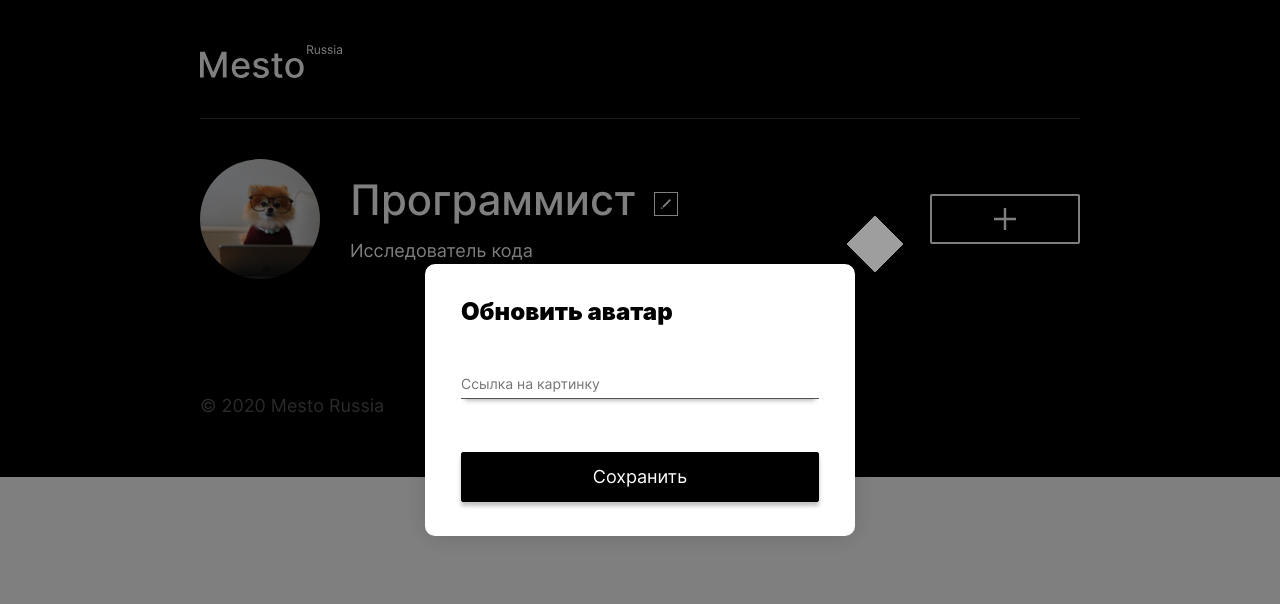
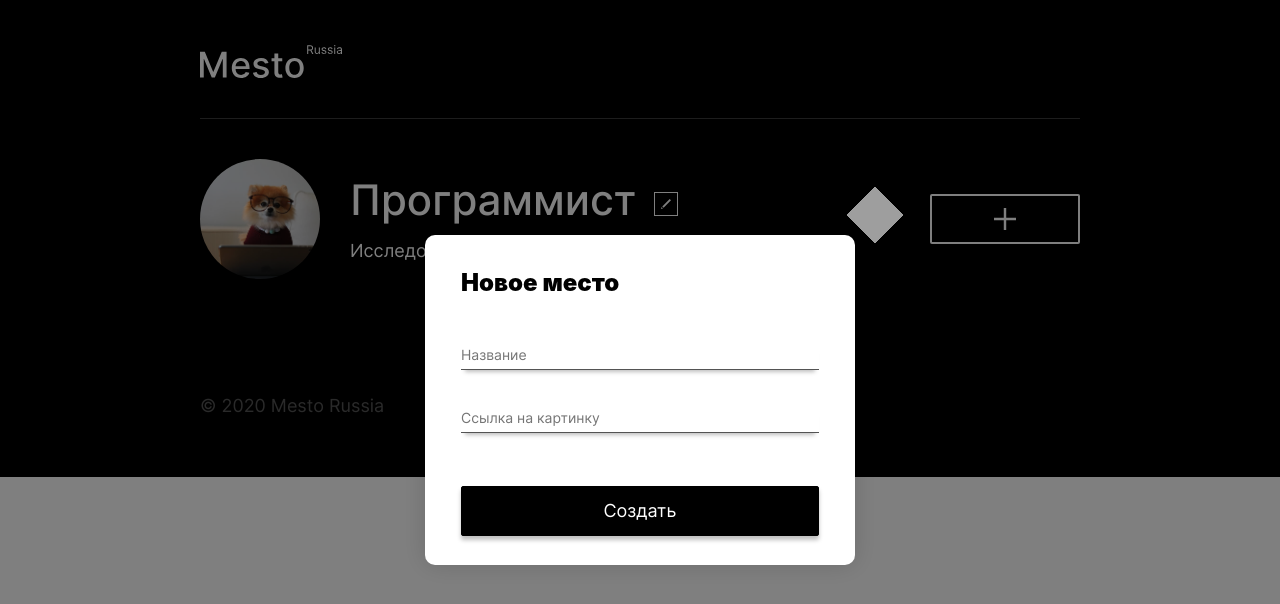
Before and after one commit to goozh/mesto-react, a React (Create React App) app: page / in a window 1280 px wide. Both pictures are taken after a click on the element 260 px from the left and 219 px from the top of the page. Shown: the top 604 px of the page. Built offline with nearby package versions, Linux system fonts and the light colour scheme; grey boxes are pictures that could not be loaded; a web font is replaced by a local one.

Commit message:
feat: open and close popup

```diff
--- a/src/components/App.js
+++ b/src/components/App.js
@@ -1,72 +1,60 @@
+import React from 'react';
 import Header from './Header/Header.js';
 import Main from './Main/Main.js';
 import Footer from './Footer/Footer.js';
 import PopupWithForm from './PopupWithForm/PopupWithForm.js';
+import ImagePopup from './ImagePopup/ImagePopup.js';
 
 function App() {
+
+  const [isEditProfilePopupOpen, setIsEditProfilePopupOpen] = React.useState(false);
+  const [isAddPlacePopupOpen, setIsAddPlacePopupOpen] = React.useState(false);
+  const [isEditAvatarPopupOpen, setIsEditAvatarPopupOpen] = React.useState(false);
+
+  function handleEditAvatarClick() {
+    setIsEditAvatarPopupOpen(true);
+  }
+
+  function handleEditProfileClick() {
+    setIsEditProfilePopupOpen(true);
+  }
+
+  function handleAddPlaceClick() {
+    setIsAddPlacePopupOpen(true);
+  }
+
+  function closeAllPopups() {
+    setIsEditAvatarPopupOpen(false);
+    setIsEditProfilePopupOpen(false);
+    setIsAddPlacePopupOpen(false);
+  }
+
   return (
     <div className="App">
       <div className="root">
         <div className="page">
           <Header />
-          <Main />
+          <Main onEditProfile={handleEditProfileClick} onAddPlace={handleEditAvatarClick} onEditAvatar={handleAddPlaceClick} />
           <Footer />
-          <PopupWithForm name="form" title="Редактировать профиль">
+          <PopupWithForm name="edit-profile" type="form" title="Редактировать профиль" buttonCaption="Сохранить" isOpen={isEditProfilePopupOpen} onClose={closeAllPopups}>
             <input className="popup__input popup__input_value_name" type="text" id="profile-name" minLength="2" maxLength="40" required placeholder = "Имя" />
             <span className="popup__input-error profile-name-error">Ошибка</span>
             <input className="popup__input popup__input_value_desc" type="text" id="profile-info" minLength="2" maxLength="200" required placeholder = "О себе" />
             <span className="popup__input-error profile-info-error">Ошибка</span>
-            <button className="popup__submit-button" name="popup__submit-button" type="submit">Сохранить</button>
           </PopupWithForm>
-          <PopupWithForm name="form" title="Новое место">
+          <PopupWithForm name="add-card" type="form" title="Новое место" buttonCaption="Создать" isOpen={isAddPlacePopupOpen} onClose={closeAllPopups}>
             <input className="popup__input popup__input_value_name" type="text" id="card-name" maxLength="30" required placeholder="Название" />
             <span className="popup__input-error card-name-error">Ошибка</span>
             <input className="popup__input popup__input_value_desc" type="url" id="card-link" required placeholder="Ссылка на картинку" />
             <span className="popup__input-error card-link-error">Ошибка</span>
-            <button className="popup__submit-button" id="create-card-button" name="create-card-button" type="submit">Создать</button>
           </PopupWithForm>
+          <PopupWithForm name="edit-avatar" type="avatar" title="Обновить аватар" buttonCaption="Сохранить" isOpen={isEditAvatarPopupOpen} onClose={closeAllPopups}>
+            <input className="popup__input popup__input_value_name" type="url" id="avatar-link" required placeholder="Ссылка на картинку" />
+            <span className="popup__input-error avatar-link-error">Ошибка</span>
+          </PopupWithForm>
+          <PopupWithForm name="delete-card" type="dialog" title="Обновить аватар" buttonCaption="Да" />
+          <ImagePopup />
 
-
-          {/* <div className="popup" id="popup-add-card">
-            <div className="popup__container popup__container_type_form">
-              <button className="popup__close" name="popup__close" type="button"></button>
-              <h2 className="popup__title">Новое место</h2>
-              <form className="popup__form" noValidate>
-                <input className="popup__input popup__input_value_name" type="text" id="card-name" maxLength="30" required placeholder="Название" />
-                <span className="popup__input-error card-name-error">Ошибка</span>
-                <input className="popup__input popup__input_value_desc" type="url" id="card-link" required placeholder="Ссылка на картинку" />
-                <span className="popup__input-error card-link-error">Ошибка</span>
-                <button className="popup__submit-button" id="create-card-button" name="create-card-button" type="submit">Создать</button>
-              </form>
-            </div>
-          </div> */}
-          <div className="popup" id="popup-view">
-            <div className="popup__container popup__container_type_view">
-              <button className="popup__close" name="popup__close" type="button"></button>
-              <img src="#" alt="увеличенное изображение" className="popup__image" />
-              <h2 className="popup__image-caption"></h2>
-            </div>
-          </div>
-          <div className="popup" id="popup-delete-card">
-            <div className="popup__container popup__container_type_dialog">
-              <button className="popup__close" name="popup__close" type="button"></button>
-              <h2 className="popup__title popup__title_type_dialog">Вы уверены?</h2>
-              <form className="popup__form" noValidate>
-                <button className="popup__submit-button" id="delete-card-button" name="delete-card-button" type="submit">Да</button>
-              </form>
-            </div>
-          </div>
-          <div className="popup" id="popup-avatar-edit">
-            <div className="popup__container popup__container_type_avatar">
-              <button className="popup__close" name="popup__close" type="button"></button>
-              <h2 className="popup__title">Обновить аватар</h2>
-              <form className="popup__form" noValidate>
-                <input className="popup__input popup__input_value_name" type="url" id="avatar-link" required placeholder="Ссылка на картинку" />
-                <span className="popup__input-error avatar-link-error">Ошибка</span>
-                <button className="popup__submit-button" id="submit-avatar-button" name="submit-avatar-button" type="submit">Сохранить</button>
-              </form>
-            </div>
-          </div>
         </div>
       </div>
     </div>
--- /dev/null
+++ b/src/components/ImagePopup/ImagePopup.js
@@ -0,0 +1,13 @@
+function ImagePopup() {
+  return (
+    <div className="popup" id="popup-view">
+      <div className="popup__container popup__container_type_view">
+        <button className="popup__close" name="popup__close" type="button"></button>
+        <img src="#" alt="увеличенное изображение" className="popup__image" />
+        <h2 className="popup__image-caption">Описание изображения</h2>
+      </div>
+    </div>
+  );
+}
+
+export default ImagePopup;
--- a/src/components/Main/Main.js
+++ b/src/components/Main/Main.js
@@ -1,30 +1,17 @@
-function Main() {
-
-  function handleEditAvatarClick() {
-    document.querySelector('#popup-avatar-edit').classList.add('popup_opened');
-  }
-
-  function handleEditProfileClick() {
-    document.querySelector('#popup-profile-edit').classList.add('popup_opened');
-  }
-
-  function handleAddPlaceClick() {
-    document.querySelector('#popup-add-card').classList.add('popup_opened');
-  }
-
+function Main(props) {
   return (
     <main className="main">
       <section className="profile">
-        <div className="profile__avatar profile__avatar_place_header" onClick={handleEditAvatarClick}>
+        <div className="profile__avatar profile__avatar_place_header" onClick={props.onEditAvatar}>
         </div>
         <div className="profile__info">
           <div className="profile__line-container">
               <h1 className="profile__title">Программист</h1>
-              <button className="profile__edit-button" name="profile__edit-button" type="button" onClick={handleEditProfileClick}></button>
+              <button className="profile__edit-button" name="profile__edit-button" type="button" onClick={props.onEditProfile}></button>
             </div>
           <p className="profile__subtitle">Исследователь кода</p>
         </div>
-        <button className="profile__add-button" name ="profile__add-button" type="button" onClick={handleAddPlaceClick}></button>
+        <button className="profile__add-button" name ="profile__add-button" type="button" onClick={props.onAddPlace}></button>
       </section>
       <section className="elements">
         <ul className="elements__list">
@@ -33,7 +20,7 @@ function Main() {
               <img src="#" alt="#" className="element__image" />
               <button className="element__remove" name="element__remove" type="button"></button>
               <div className="element__caption">
-                <h2 className="element__title"></h2>
+                <h2 className="element__title">Наименование изображения</h2>
                 <div className="element__like-container">
                   <button className="element__like" name="element__like" type="button"></button>
                   <p className="element__like-count"></p>
--- a/src/components/PopupWithForm/PopupWithForm.js
+++ b/src/components/PopupWithForm/PopupWithForm.js
@@ -1,14 +1,15 @@
 function PopupWithForm(props) {
   return (
-    <div className="popup" id="popup-profile-edit">
-      <div className={`popup__container popup__container_type_${props.name}`}>
-        <button className="popup__close" name="popup__close" type="button"></button>
-        <h2 className={`popup__title popup__title_type_${props.name}`}>{props.title}</h2>
+    <div className={`popup popup_type_${props.name} ${props.isOpen && 'popup_opened'}`}>
+      <div className={`popup__container popup__container_type_${props.type}`}>
+        <button className="popup__close" name="popup__close" type="button" onClick={props.onClose}></button>
+        <h2 className={`popup__title popup__title_type_${props.type}`}>{props.title}</h2>
         <form className="popup__form" name={props.name} noValidate>
           {props.children}
+          <button className="popup__submit-button" name="popup__submit-button" type="submit">{props.buttonCaption}</button>
         </form>
       </div>
-  </div>
+    </div>
   );
 }
 
```
